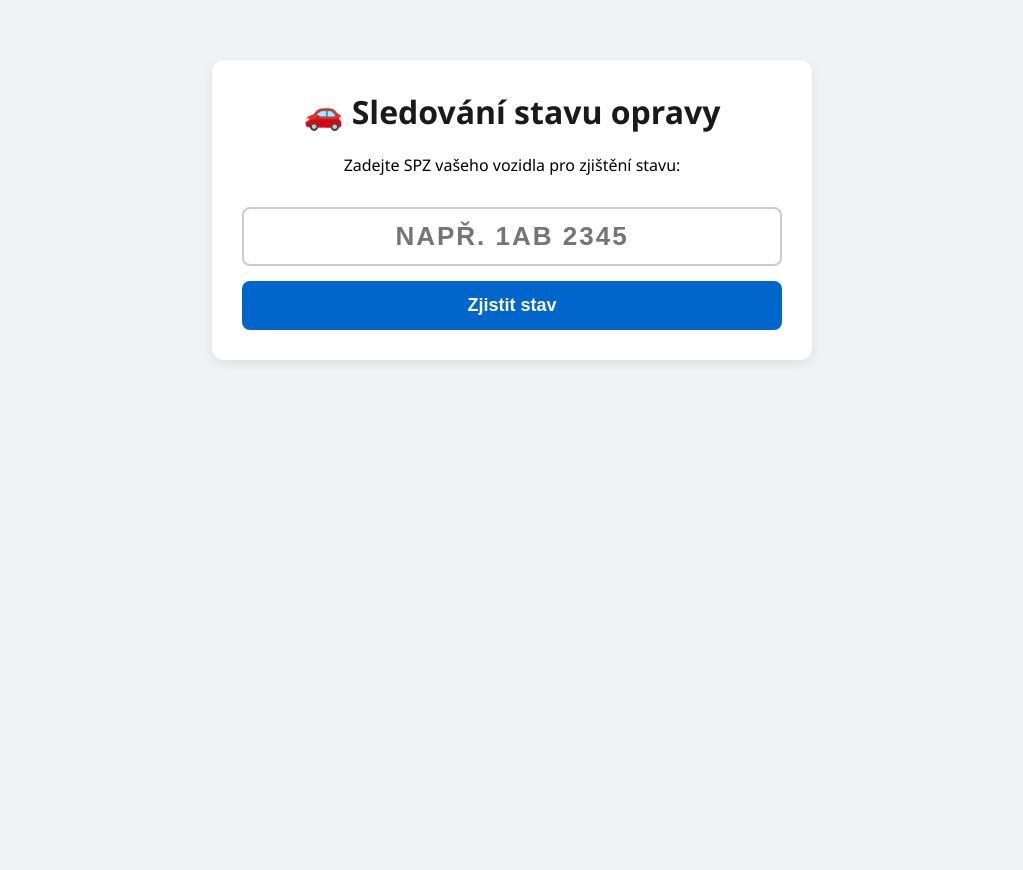
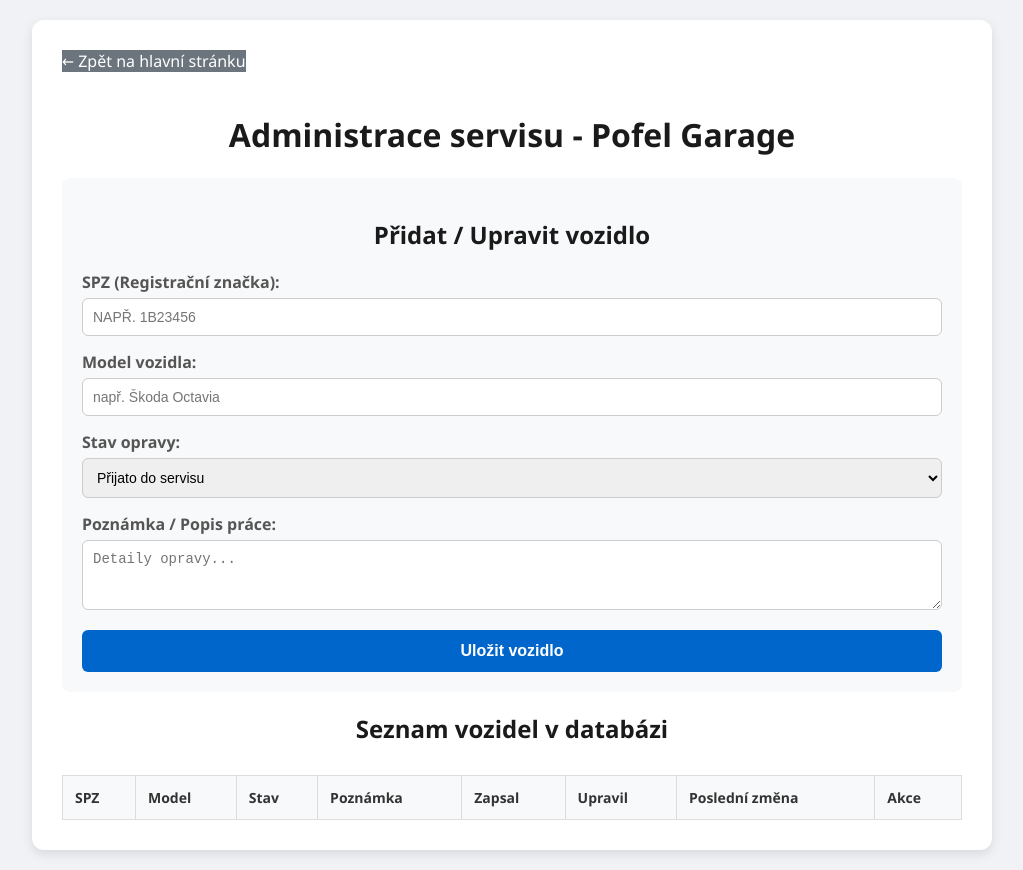
Before and after one commit to weeedeee227-prog/RZ, a website: page index.html in a window 1280 px wide. Shown: the whole page, without its empty margins (128-1151 px from the left). Before the commit the page ends 800 px from the top, so only its background shows below. Drawn offline with Linux system fonts and the light colour scheme; no server answers.

Commit message:
Pridani favicon a kompletní administracni tabulky

```diff
--- a/index.html
+++ b/index.html
@@ -1,73 +1,165 @@
 <!DOCTYPE html>
 <html lang="cs">
-<head> <link rel="icon" type="image/png" href="/favicon.png">
+<head>
     <meta charset="UTF-8">
     <meta name="viewport" content="width=device-width, initial-scale=1.0">
-    <title>Sledování stavu opravy vozidla</title>
+    <title>Pofel Garage - Administrace</title>
+    <link rel="icon" type="image/png" href="/favicon.png">
     <style>
         body { font-family: 'Segoe UI', Tahoma, Geneva, Verdana, sans-serif; background: #f0f2f5; margin: 0; padding: 20px; }
-        .container { max-width: 600px; margin: 40px auto; }
-        .card { background: white; padding: 30px; border-radius: 12px; box-shadow: 0 4px 12px rgba(0,0,0,0.08); text-align: center; }
-        h1 { color: #1a1a1a; margin-top: 0; }
-        .spz-input { font-size: 26px; text-transform: uppercase; letter-spacing: 2px; font-weight: bold; text-align: center; border: 2px solid #ccc; border-radius: 8px; padding: 12px; width: 100%; box-sizing: border-box; margin-top: 15px; }
-        button { background: #0066cc; color: white; border: none; padding: 14px 20px; border-radius: 8px; font-size: 18px; cursor: pointer; width: 100%; margin-top: 15px; font-weight: bold; }
+        .container { max-width: 900px; margin: auto; background: white; padding: 30px; border-radius: 12px; box-shadow: 0 4px 12px rgba(0,0,0,0.1); }
+        h1, h2 { color: #1a1a1a; text-align: center; }
+        .form-group { margin-bottom: 15px; }
+        label { display: block; margin-bottom: 5px; font-weight: bold; color: #555; }
+        input, select, textarea { width: 100%; padding: 10px; border: 1px solid #ccc; border-radius: 6px; box-sizing: border-box; font-size: 14px; }
+        button { background: #0066cc; color: white; border: none; padding: 12px 20px; border-radius: 6px; cursor: pointer; font-size: 16px; width: 100%; font-weight: bold; }
         button:hover { background: #0052a3; }
-        .status-badge { display: inline-block; padding: 10px 20px; border-radius: 20px; font-weight: bold; font-size: 20px; margin-top: 10px; }
-        .status-Příjem { background: #e3f2fd; color: #0d47a1; }
-        .status-Diagnostika { background: #fff3e0; color: #e65100; }
-        .status-Oprava { background: #e8f5e9; color: #1b5e20; }
-        .status-Čekání\ na\ díly { background: #f3e5f5; color: #4a148c; }
-        .status-Hotovo { background: #4caf50; color: white; }
+        table { width: 100%; border-collapse: collapse; margin-top: 30px; }
+        th, td { border: 1px solid #ddd; padding: 12px; text-align: left; font-size: 14px; }
+        th { background-color: #f8f9fa; color: #333; }
+        tr:nth-child(even) { background-color: #f9f9f9; }
+        .btn-delete { background: #dc3545; padding: 6px 12px; font-size: 12px; width: auto; }
+        .btn-delete:hover { background: #c82333; }
+        .logout-btn { background: #6c757d; margin-bottom: 20px; width: auto; display: inline-block; }
+        .logout-btn:hover { background: #5a6268; }
     </style>
 </head>
 <body>
 
 <div class="container">
-    <div class="card">
-        <h1>🚗 Sledování stavu opravy</h1>
-        <p>Zadejte SPZ vašeho vozidla pro zjištění stavu:</p>
-        <input type="text" id="customer-spz" class="spz-input" placeholder="např. 1AB 2345" maxlength="10">
-        <button onclick="checkStatus()">Zjistit stav</button>
+    <a href="/" class="logout-btn" style="text-decoration: none; color: white; text-align: center;">← Zpět na hlavní stránku</a>
 
-        <div id="status-result" style="display: none; margin-top: 30px; border-top: 2px solid #eee; padding-top: 20px; text-align: left;">
-            <h2 id="res-model" style="margin-top: 0;"></h2>
-            <p><strong>SPZ:</strong> <span id="res-spz"></span></p>
-            <p><strong>Aktuální stav:</strong></p>
-            <div id="res-status" class="status-badge"></div>
-            <p style="margin-top: 20px;"><strong>Poznámka ze servisu:</strong> <br><span id="res-note"></span></p>
-            <small style="color: #666;">Naposledy aktualizováno: <span id="res-updated"></span></small>
-        </div>
+    <h1>Administrace servisu - Pofel Garage</h1>
+
+    <!-- Formulář pro přidání / úpravu vozidla -->
+    <div style="background: #f8f9fa; padding: 20px; border-radius: 8px; margin-top: 20px;">
+        <h2>Přidat / Upravit vozidlo</h2>
+        <form id="vehicleForm">
+            <div class="form-group">
+                <label for="spz">SPZ (Registrační značka):</label>
+                <input type="text" id="spz" required placeholder="např. 1B23456" style="text-transform: uppercase;">
+            </div>
+            <div class="form-group">
+                <label for="model">Model vozidla:</label>
+                <input type="text" id="model" required placeholder="např. Škoda Octavia">
+            </div>
+            <div class="form-group">
+                <label for="status">Stav opravy:</label>
+                <select id="status" required>
+                    <option value="Přijato do servisu">Přijato do servisu</option>
+                    <option value="Probíhá oprava">Probíhá oprava</option>
+                    <option value="Čeká se na díly">Čeká se na díly</option>
+                    <option value="Opraveno - připraveno k vyzvednutí">Opraveno - připraveno k vyzvednutí</option>
+                </select>
+            </div>
+            <div class="form-group">
+                <label for="note">Poznámka / Popis práce:</label>
+                <textarea id="note" rows="3" placeholder="Detaily opravy..."></textarea>
+            </div>
+            <button type="submit">Uložit vozidlo</button>
+        </form>
     </div>
+
+    <!-- Seznam vozidel -->
+    <h2>Seznam vozidel v databázi</h2>
+    <table>
+        <thead>
+            <tr>
+                <th>SPZ</th>
+                <th>Model</th>
+                <th>Stav</th>
+                <th>Poznámka</th>
+                <th>Zapsal</th>
+                <th>Upravil</th>
+                <th>Poslední změna</th>
+                <th>Akce</th>
+            </tr>
+        </thead>
+        <tbody id="vehicleTableBody">
+            <!-- Sem JavaScript dynamicky natahuje data -->
+        </tbody>
+    </table>
 </div>
 
 <script>
-    async function checkStatus() {
-        const spz = document.getElementById('customer-spz').value;
-        if (!spz) return alert('Zadejte SPZ');
+    // Načtení seznamu vozidel při otevření stránky
+    function loadVehicles() {
+        fetch('/api/admin/vehicles')
+            .then(res => res.json())
+            .then(cars => {
+                const tbody = document.getElementById('vehicleTableBody');
+                tbody.innerHTML = '';
 
-        try {
-            const res = await fetch(`/api/status/${encodeURIComponent(spz)}`);
-            const data = await res.json();
+                if (cars.length === 0) {
+                    tbody.innerHTML = `<tr><td colspan="8" style="text-align: center; color: #777;">Žádná vozidla v databázi.</td></tr>`;
+                    return;
+                }
 
-            if (res.ok) {
-                document.getElementById('res-model').innerText = data.model;
-                document.getElementById('res-spz').innerText = data.spz;
+                cars.forEach(car => {
+                    tbody.innerHTML += `
+                        <tr>
+                            <td><strong>${car.spz}</strong></td>
+                            <td>${car.model}</td>
+                            <td>${car.status}</td>
+                            <td>${car.note || '-'}</td>
+                            <td><span style="color: #0066cc; font-weight: bold;">${car.created_by || '-'}</span></td>
+                            <td><span style="color: #28a745; font-weight: bold;">${car.updated_by || '-'}</span></td>
+                            <td>${car.updated_at || '-'}</td>
+                            <td>
+                                <button class="btn-delete" onclick="deleteCar(${car.id})">Smazat</button>
+                            </td>
+                        </tr>
+                    `;
+                });
+            })
+            .catch(err => console.error('Chyba při načítání vozidel:', err));
+    }
 
-                const statusBadge = document.getElementById('res-status');
-                statusBadge.innerText = data.status;
-                statusBadge.className = `status-badge status-${data.status.replace(/\s+/g, '\\ ')}`;
+    // Odeslání formuláře pro uložení/aktualizaci
+    document.getElementById('vehicleForm').addEventListener('submit', function(e) {
+        e.preventDefault();
 
-                document.getElementById('res-note').innerText = data.note || 'Bez poznámky';
-                document.getElementById('res-updated').innerText = new Date(data.updated_at).toLocaleString('cs-CZ');
-                document.getElementById('status-result').style.display = 'block';
+        const data = {
+            spz: document.getElementById('spz').value.trim(),
+            model: document.getElementById('model').value.trim(),
+            status: document.getElementById('status').value,
+            note: document.getElementById('note').value.trim()
+        };
+
+        fetch('/api/admin/vehicles', {
+            method: 'POST',
+            headers: { 'Content-Type': 'application/json' },
+            body: JSON.stringify(data)
+        })
+        .then(res => res.json())
+        .then(result => {
+            if (result.message) {
+                alert('Vozidlo bylo úspěšně uloženo!');
+                document.getElementById('vehicleForm').reset();
+                loadVehicles();
             } else {
-                alert(data.error);
-                document.getElementById('status-result').style.display = 'none';
+                alert('Chyba: ' + (result.error || 'Neznámá chyba'));
             }
-        } catch (err) {
-            alert('Chyba při komunikaci se serverem');
-        }
+        })
+        .catch(err => alert('Chyba při komunikaci se serverem.'));
+    });
+
+    // Smazání vozidla
+    function deleteCar(id) {
+        if (!confirm('Opravdu chcete toto vozidlo smazat?')) return;
+
+        fetch('/api/admin/vehicles/' + id, {
+            method: 'DELETE'
+        })
+        .then(res => res.json())
+        .then(result => {
+            loadVehicles();
+        })
+        .catch(err => alert('Chyba při mazání vozidla.'));
     }
+
+    // Spustit načtení při startu
+    loadVehicles();
 </script>
 
 </body>
```
Also changed, not shown: favicon.png (added), 1 other file.
